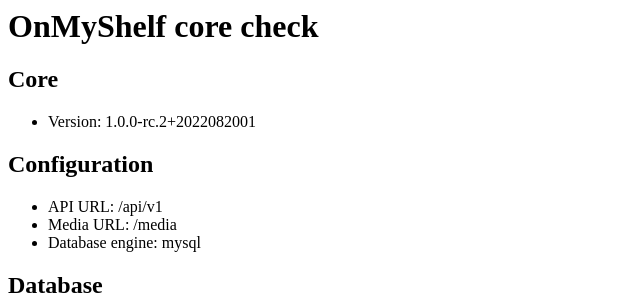
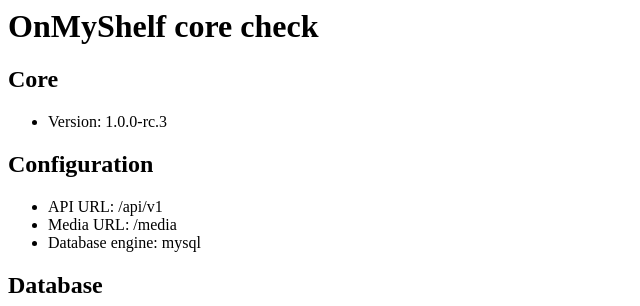
Before and after one commit to onmyshelf/api, a PHP site: page /check.php in a window 1280 px wide. Shown: the top 306 px of the page, without its empty margins (0-640 px from the left). Run offline with PHP 8.4, Linux system fonts and the light colour scheme.

Commit message:
1.0.0 RC 3 release

```diff
--- a/inc/init.php
+++ b/inc/init.php
@@ -1,5 +1,5 @@
 <?php
-define('VERSION', '1.0.0-rc.2+2022082001');
+define('VERSION', '1.0.0-rc.3');
 
 // load config file
 if (!file_exists("config.php")) {
```
Also changed, not shown: config.default.php (+0 -8 lines), CHANGELOG.md.
